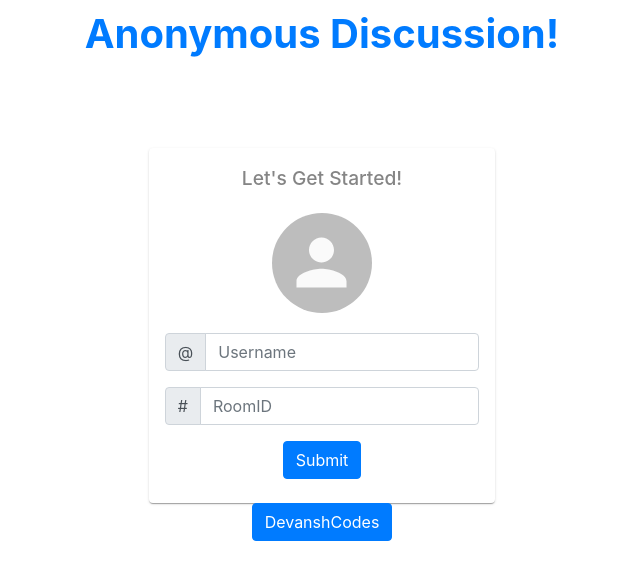
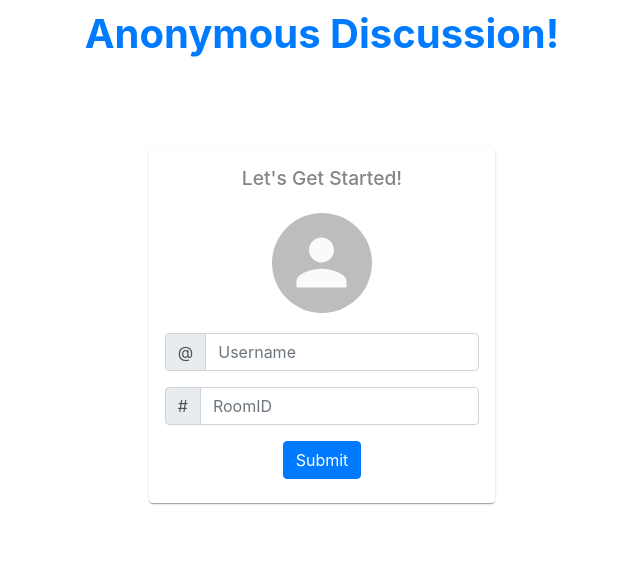
Before and after one commit to DevanshCodes/Anonymous-Discussion-Front, a React (Create React App) app: page /#/ in a window 1280 px wide. Shown: the top 580 px of the page, without its empty margins (318-958 px from the left). Built offline with nearby package versions, Linux system fonts and the light colour scheme.

Commit message:
fixed button

```diff
--- a/src/home/home.js
+++ b/src/home/home.js
@@ -60,7 +60,6 @@ class Home extends Component {
                     </CardContent>
                 </Card>
                 <Container maxWidth="md">
-                <Button>DevanshCodes</Button>
                 </Container>
             </div>
         )
```
